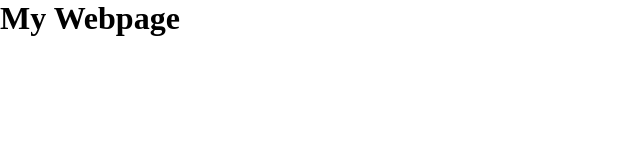
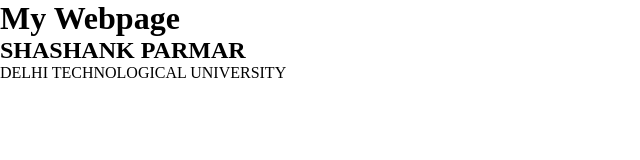
Before and after one commit to Leafy2001/learn_git, a plain HTML site: page index.html in a window 1280 px wide. Shown: the whole page, without its empty margins (0-640 px from the left). Drawn offline with Linux system fonts and the light colour scheme.

Commit message:
Personal Information Added

```diff
--- a/index.html
+++ b/index.html
@@ -8,6 +8,8 @@
 <body>
 
     <h1>My Webpage</h1>
+    <h2>SHASHANK PARMAR</h2>
+    <p>DELHI TECHNOLOGICAL UNIVERSITY</p>
 
     <script src = "index.js"></script>
 </body>
```
